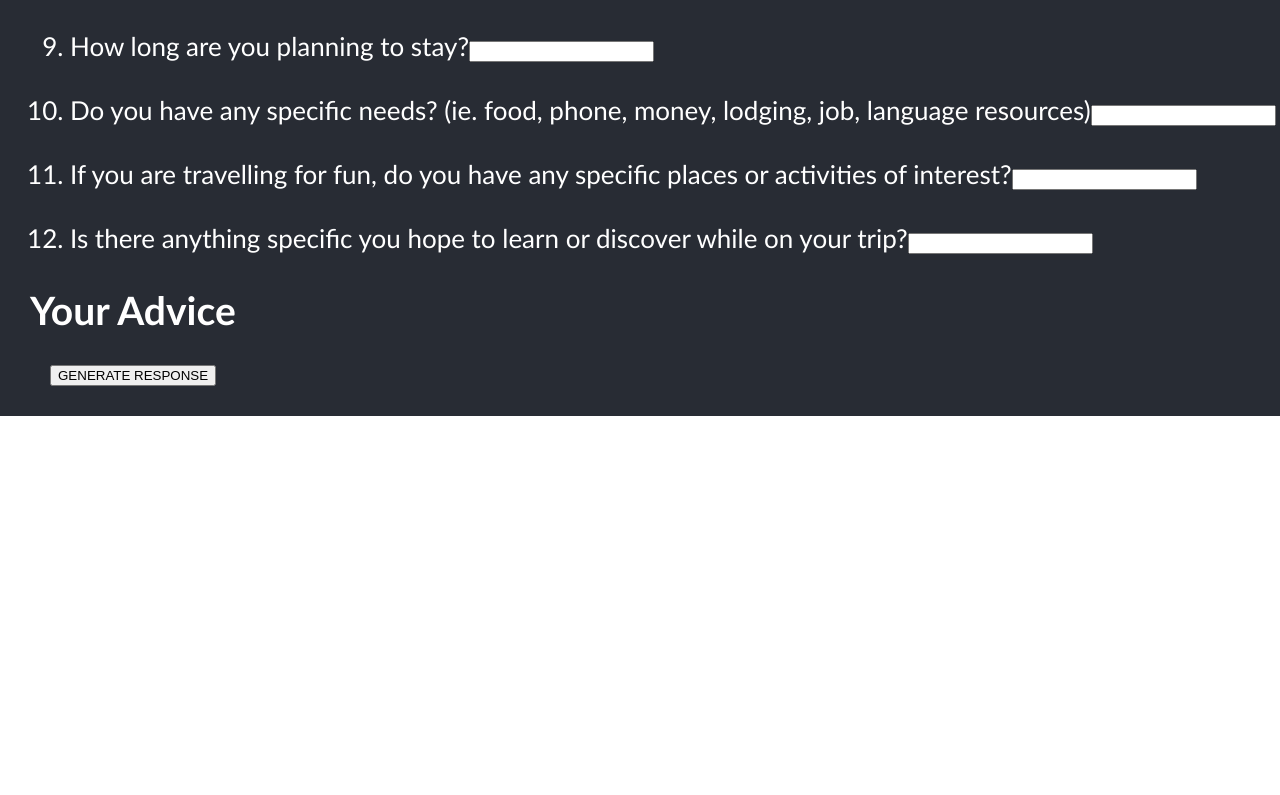
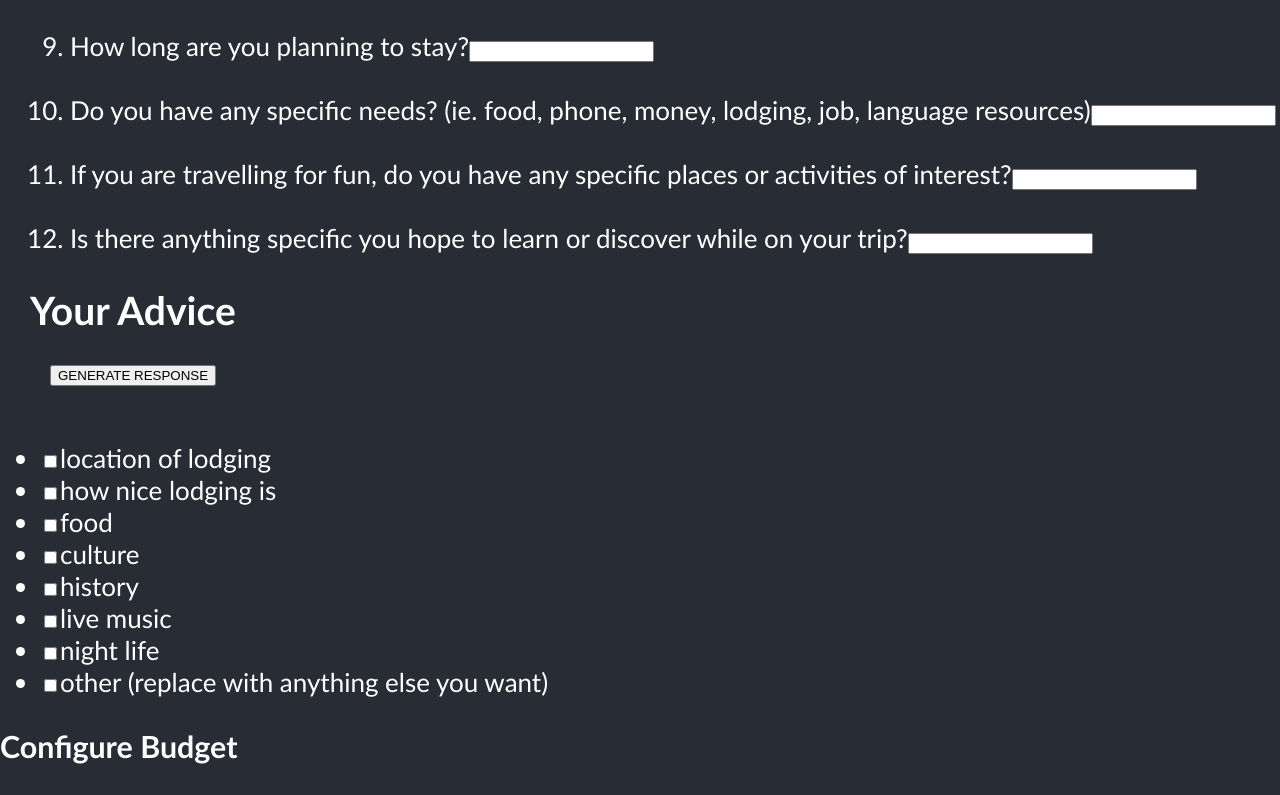
Before and after one commit to IsaacWeber1/community-connect, a React (Create React App) app: page / in a window 1280 px wide. Shown: the part 1447-2242 px from the top of the page. Before the commit the page ends 1863 px from the top, so only its background shows below. Built offline with nearby package versions, Linux system fonts and the light colour scheme.

Commit message:
nothing important

```diff
--- a/src/App.tsx
+++ b/src/App.tsx
@@ -1,11 +1,14 @@
-import React from 'react';
+import React, { useState } from 'react';
+import { Budget } from './Components/Budget';
 import headerImg from './Background.jpg';
 import './App.css';
 //import { Form } from 'react-bootstrap';
-import { FirstQuestionSet } from './Components/FirstQuestionSet';
+import { Questions } from './Components/Questions';
 //import { Header } from 'react-bootstrap/lib/Navbar';
 
 function App() {
+  //const [categories, setCategoties] = useState<string>;
+
   return (
     <>
       <header>
@@ -17,7 +20,8 @@ function App() {
         </div>
       </header>
       <div className="App">
-        <FirstQuestionSet></FirstQuestionSet>
+        <Questions></Questions>
+        <Budget></Budget>
       </div>
     </>
   );
--- a/src/Components/FirstQuestionSet.tsx
+++ b/src/Components/Questions.tsx
@@ -4,7 +4,7 @@ import { Response } from "./Response";
 //import { GoogleGenerativeAI } from "@google/generative-ai";
 //import { CustomBudget } from "../Interfaces/CustomBudget";
 
-export function FirstQuestionSet(): JSX.Element {
+export function Questions(): JSX.Element {
 
     const [destination, setDestination]= useState<string>();
     const [purpose, setPurpose] = useState<string>();
```
